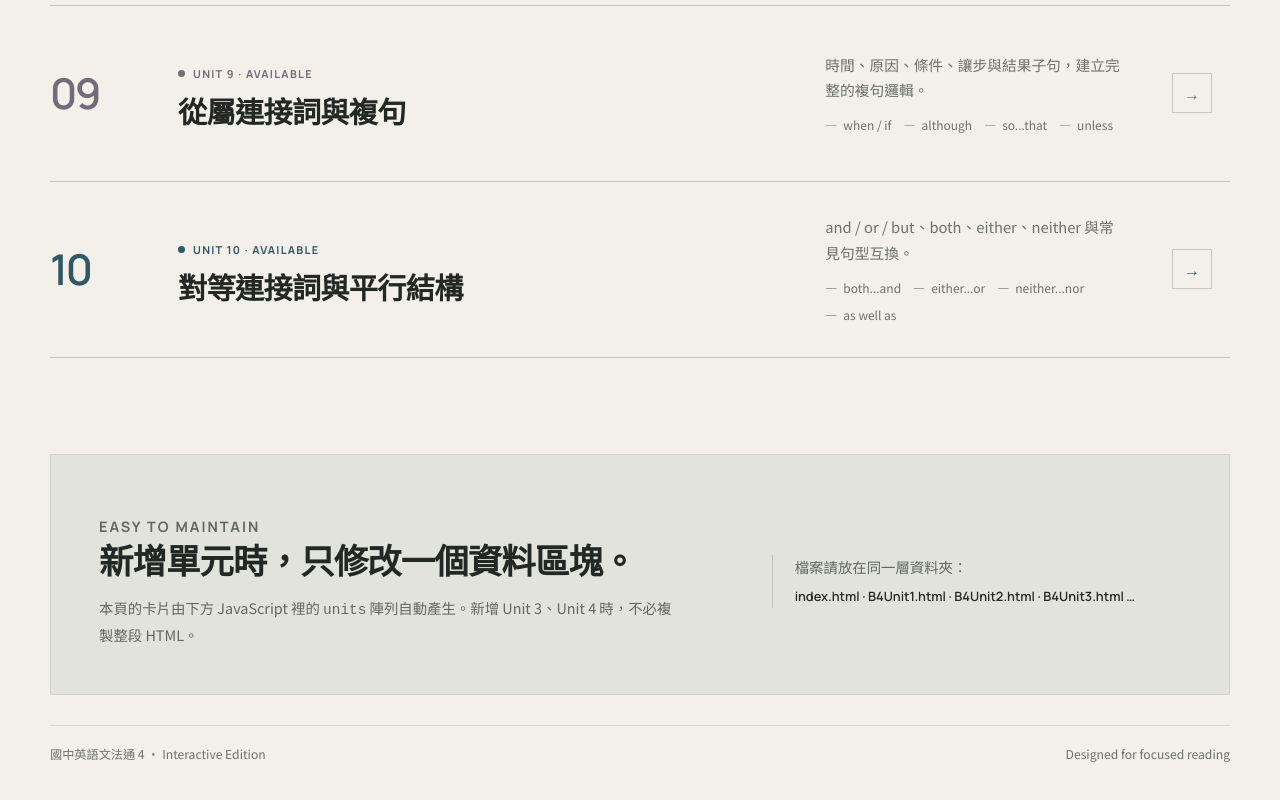
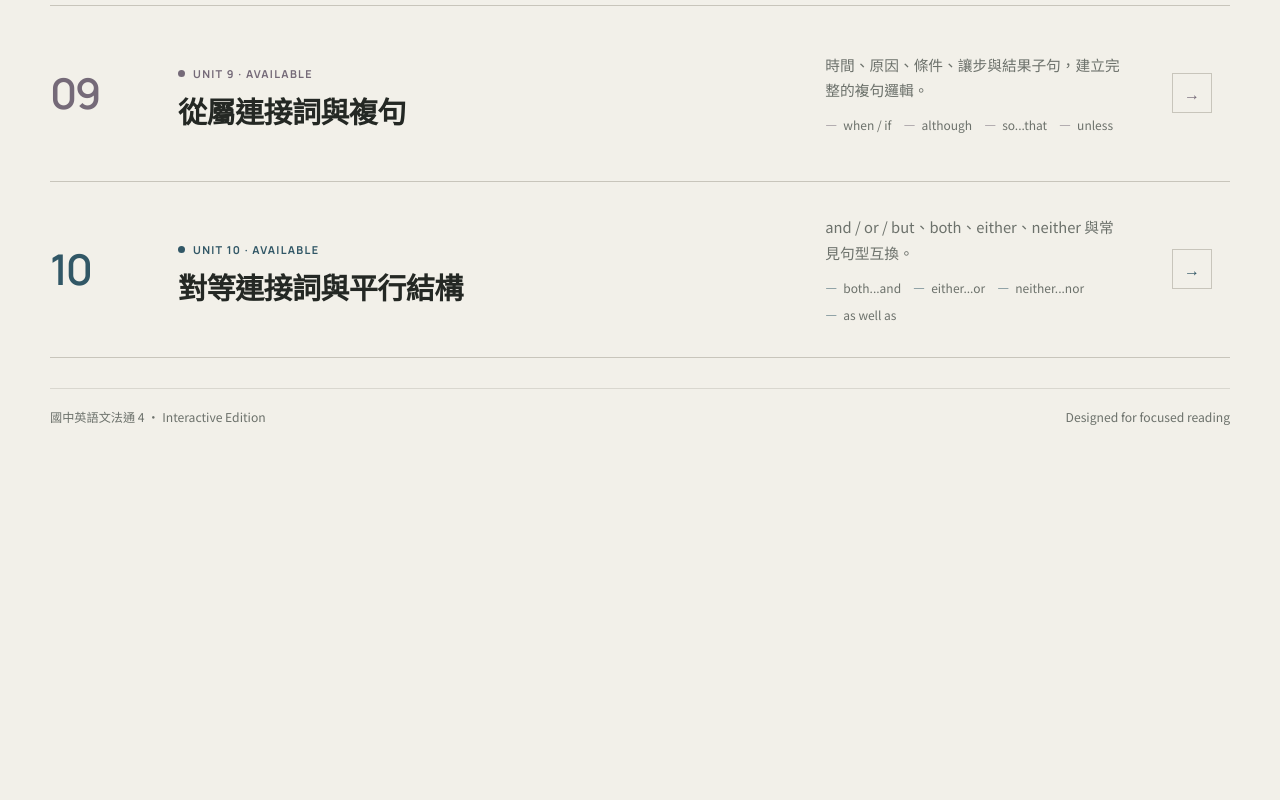
Before and after one commit to Ellerylien/English-Textbook, a plain HTML site: page index.html in a window 1280 px wide. Shown: the part 2115-2915 px from the top of the page. After the commit the page ends 2612 px from the top, so only its background shows below. Drawn offline with nearby package versions, Linux system fonts and the light colour scheme.

Commit message:
Update index.html

```diff
--- a/index.html
+++ b/index.html
@@ -403,43 +403,6 @@
     }
     .empty-state.show { display: block; }
 
-    .maintenance {
-      display: grid;
-      grid-template-columns: minmax(0, 1fr) minmax(300px, 0.7fr);
-      gap: clamp(30px, 7vw, 88px);
-      margin-top: clamp(56px, 8vw, 96px);
-      padding: clamp(28px, 5vw, 48px);
-      background: #e2e4dc;
-      border: 1px solid #d0d2ca;
-    }
-    .maintenance h2 {
-      margin: 0;
-      font-size: clamp(1.45rem, 3vw, 2.15rem);
-      line-height: 1.3;
-      font-weight: 600;
-      letter-spacing: -0.025em;
-    }
-    .maintenance p {
-      margin: 14px 0 0;
-      color: #62675f;
-      font-size: 0.9rem;
-    }
-    .code-note {
-      align-self: center;
-      margin: 0;
-      padding-left: 22px;
-      border-left: 1px solid #bfc3ba;
-      color: #555b54;
-      font-size: 0.84rem;
-    }
-    .code-note code {
-      display: block;
-      margin-top: 7px;
-      color: var(--ink);
-      font: 600 0.8rem/1.7 var(--font-en);
-      word-break: break-word;
-    }
-
     .footer {
       display: flex;
       justify-content: space-between;
@@ -457,8 +420,6 @@
       .unit-card { grid-template-columns: 58px minmax(0, 1fr) 38px; gap: 18px; }
       .unit-summary { grid-column: 2 / 4; }
       .unit-arrow { grid-column: 3; grid-row: 1; }
-      .maintenance { grid-template-columns: 1fr; }
-      .code-note { padding-left: 0; padding-top: 22px; border-left: 0; border-top: 1px solid #bfc3ba; }
     }
 
     @media (max-width: 640px) {
@@ -484,7 +445,6 @@
       .unit-summary { grid-column: 1 / 4; padding-left: 55px; }
       .unit-arrow { width: 34px; height: 34px; }
       .continue-panel { align-items: flex-start; flex-direction: column; }
-      .maintenance { margin-inline: -14px; }
       .footer { flex-direction: column; gap: 6px; }
     }
 
@@ -560,15 +520,6 @@
 
       <div class="unit-list" id="unitList"></div>
       <div class="empty-state" id="emptyState">沒有符合搜尋條件的單元。</div>
-    </section>
-
-    <section class="maintenance" aria-labelledby="maintenance-title">
-      <div>
-        <p class="section-label">Easy to Maintain</p>
-        <h2 id="maintenance-title">新增單元時，只修改一個資料區塊。</h2>
-        <p>本頁的卡片由下方 JavaScript 裡的 <code>units</code> 陣列自動產生。新增 Unit 3、Unit 4 時，不必複製整段 HTML。</p>
-      </div>
-      <p class="code-note">檔案請放在同一層資料夾：<code>index.html · B4Unit1.html · B4Unit2.html · B4Unit3.html …</code></p>
     </section>
 
     <footer class="footer">
```
